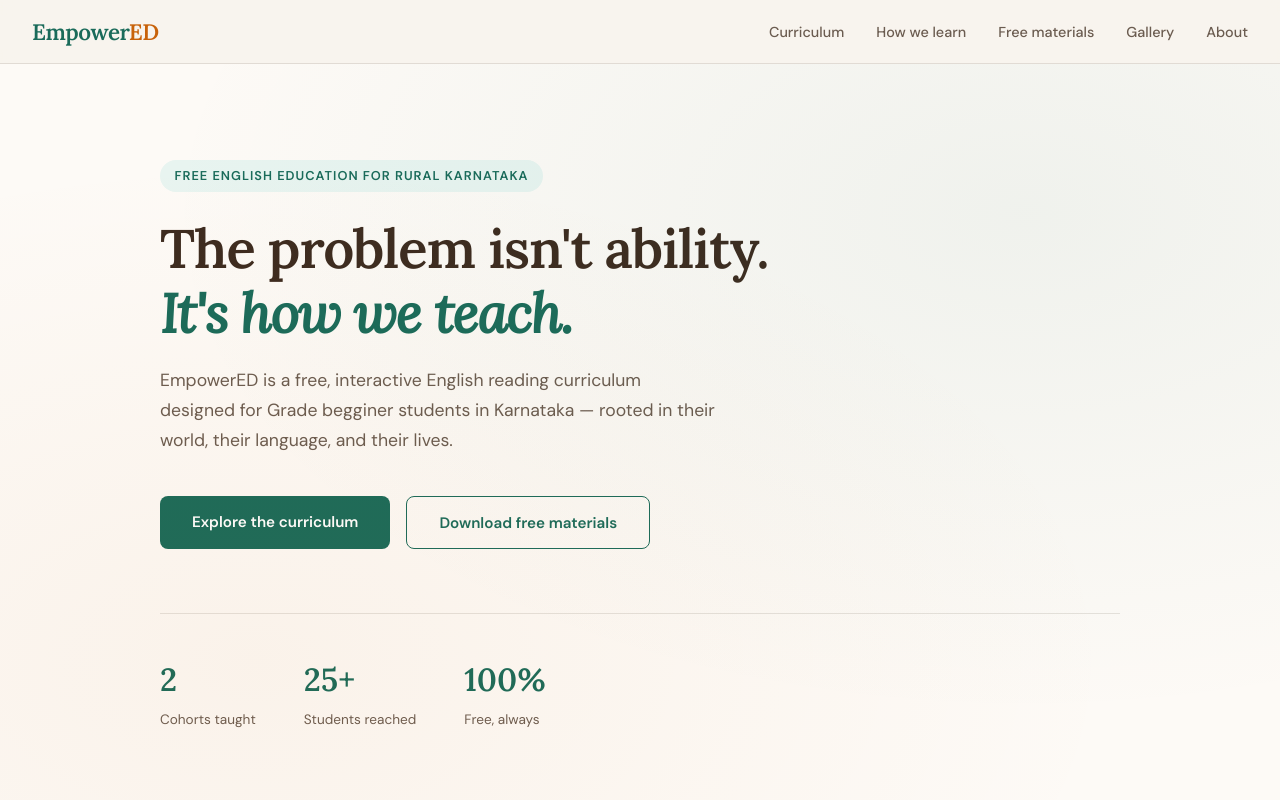
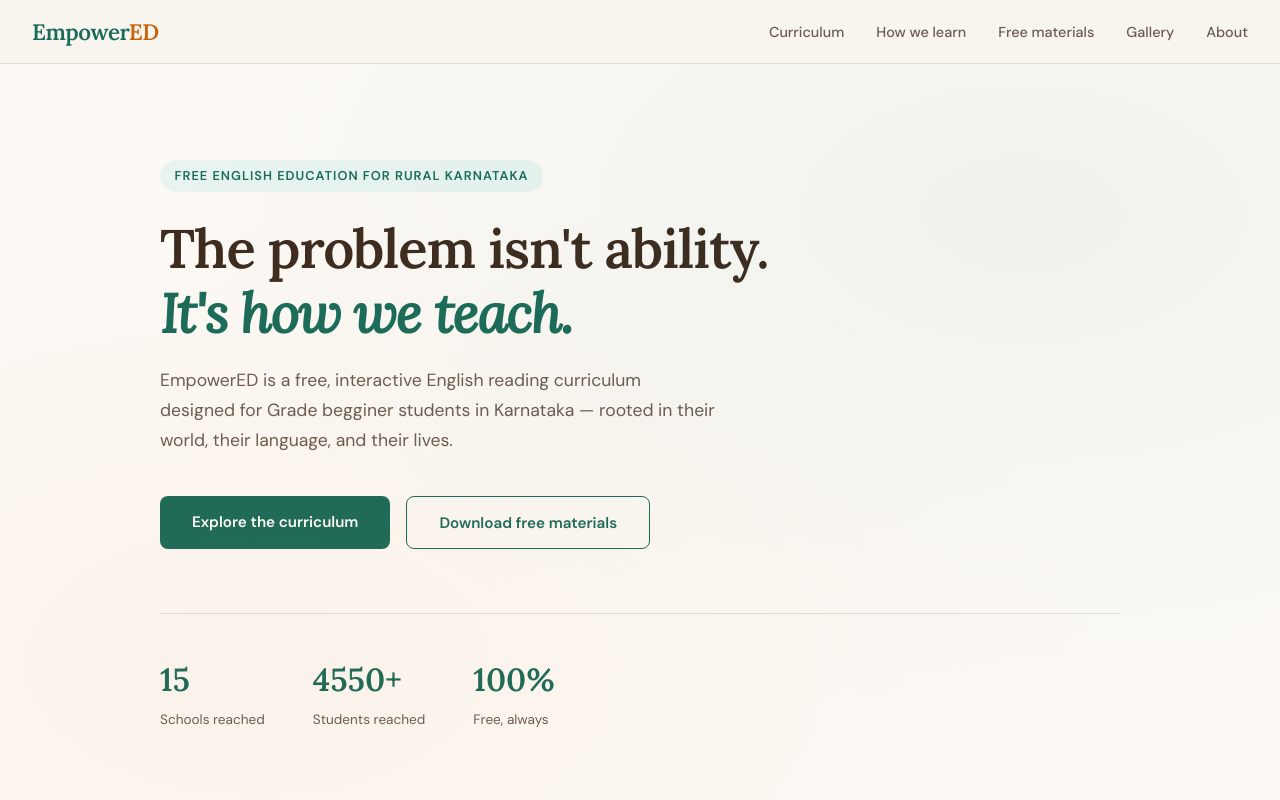
Before and after one commit to bookswithagastya-arch/EMPOWER-ED, a plain HTML site: page index.html in a window 1280 px wide. Shown: the top 800 px of the page. Drawn offline with Linux system fonts and the light colour scheme.

Commit message:
Update index.html

```diff
--- a/index.html
+++ b/index.html
@@ -77,8 +77,8 @@
       <a href="materials.html" class="btn-secondary">Download free materials</a>
     </div>
     <div class="hero-stats">
-      <div><div class="stat-num">2</div><div class="stat-label">Cohorts taught</div></div>
-      <div><div class="stat-num">25+</div><div class="stat-label">Students reached</div></div>
+      <div><div class="stat-num">15</div><div class="stat-label">Schools reached</div></div>
+      <div><div class="stat-num">4550+</div><div class="stat-label">Students reached</div></div>
       <div><div class="stat-num">100%</div><div class="stat-label">Free, always</div></div>
 
     </div>
```
